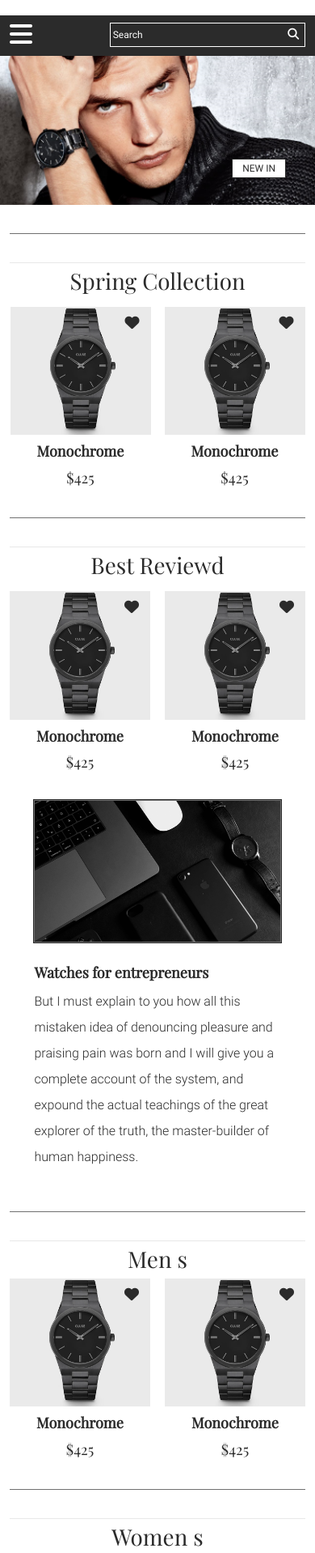
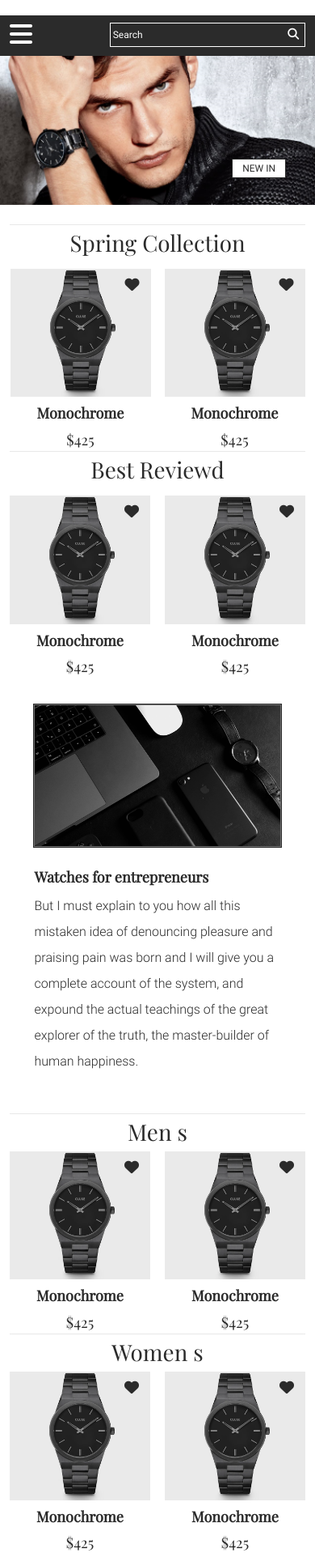
Before and after one commit to SorinPapa/Mono-Chrome, a Next.js app: page / in a window 390 px wide. Shown: the part 40-1958 px from the top of the page at 81% size. Built offline with nearby package versions, Linux system fonts and the light colour scheme; a web font is replaced by a local one.

Commit message:
allmost done

```diff
--- a/components/main.jsx
+++ b/components/main.jsx
@@ -13,8 +13,6 @@ export default function Main() {
       </section>
 
       <section className="container">
-        <section className="horizontal-line d-lg-none d-block"></section>
-
         <section className="home-catalog-preview ">
           <header className="home-catalog-title">
             <h1 className="d-block d-lg-none">Spring Collection</h1>
@@ -36,12 +34,10 @@ export default function Main() {
           </section>
         </section>
 
-        <section className="horizontal-line d-lg-none d-block"></section>
-
         <section className="home-catalog-preview">
           <header className="home-catalog-title">
             <h1 className="d-block d-lg-none">Best Reviewd</h1>
-            <h1 className="d-none d-lg-block">New Stuff</h1>
+            <h1 className="d-none d-lg-block">Must Loved</h1>
           </header>
 
           <div className="d-lg-block d-none">
@@ -60,8 +56,6 @@ export default function Main() {
         </section>
 
         <HomeInfo></HomeInfo>
-
-        <section className="horizontal-line d-lg-none d-block"></section>
 
         <section className="home-catalog-preview">
           <header className="home-catalog-title">
@@ -86,8 +80,6 @@ export default function Main() {
             <ProductTile></ProductTile>
           </section>
         </section>
-
-        <section className="horizontal-line d-lg-none d-block"></section>
 
         <section className="home-catalog-preview">
           <header className="home-catalog-title">
--- /dev/null
+++ b/styles/catalog/_cta.scss
@@ -0,0 +1,37 @@
+.home-catalog-preview footer {
+  display: flex;
+  justify-content: center;
+  .cta {
+    font-size: 12px;
+    color: $brand-primary;
+    border: 1px solid $brand-primary;
+    padding: 6px 14px;
+    margin-bottom: 40px;
+    @include media-breakpoint-up(lg) {
+      font-size: 22px;
+      padding: 10px 16px 8px 16px;
+      margin-bottom: 120px;
+      background-color: $white;
+      color: $brand-primary;
+      border: 1px solid $brand-primary;
+
+      &::after,
+      &::before {
+        content: '';
+        width: 16px;
+        height: 1px;
+        margin: 6px;
+        display: inline-block;
+        background-color: $brand-primary;
+        transition: width 0.6s ease-in-out;
+      }
+
+      &:hover {
+        &::before,
+        &::after {
+          width: 40px;
+        }
+      }
+    }
+  }
+}
--- a/styles/catalog/_index.scss
+++ b/styles/catalog/_index.scss
@@ -2,3 +2,4 @@
 
 @import './product-tile';
 @import './home-catalog-title';
+@import './cta';
--- a/styles/catalog/_product-tile.scss
+++ b/styles/catalog/_product-tile.scss
@@ -52,6 +52,10 @@
 
         @include media-breakpoint-up(lg) {
           width: 300px;
+
+          &:hover {
+            box-shadow: 6px 6px 4px rgb(190, 190, 190);
+          }
         }
       }
     }
--- a/styles/homepage/_horizontal-line.scss
+++ b/styles/homepage/_horizontal-line.scss
@@ -2,4 +2,8 @@
   height: 1px;
   background:$gray-secondary;
   margin: 35px auto;
+
+  @include media-breakpoint-up(lg) {
+    display: block;
+  }
 }
--- a/styles/homepage/_index.scss
+++ b/styles/homepage/_index.scss
@@ -2,4 +2,4 @@
 @import './horizontal-line';
 @import './home-info';
 @import './home-catalog-preview';
-@import './home-mobile-image'
+@import './home-mobile-image';
```
